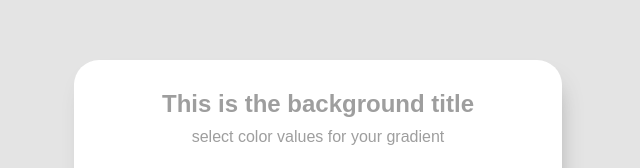
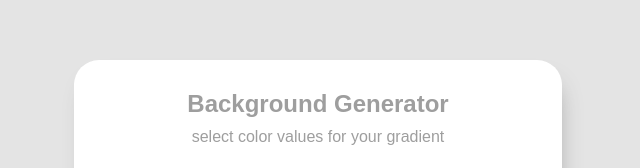
Before and after one commit to ajedral19/test-generator, a plain HTML site: page index.html in a window 1280 px wide. Shown: the part 172-340 px from the top of the page, without its empty margins (322-962 px from the left). Drawn offline with Linux system fonts and the light colour scheme.

Commit message:
reverting back to old title

```diff
--- a/index.html
+++ b/index.html
@@ -9,7 +9,7 @@
 <body>
     <div class="container">
         <div class="container-block">
-            <p class="title">This is the background title</p>
+            <p class="title">Background Generator</p>
             <p class="desc">select color values for your gradient</p>
             <div class="colorInput">
                 <input type="color" name="color1" id="color1" value="#00c0ff">
```
